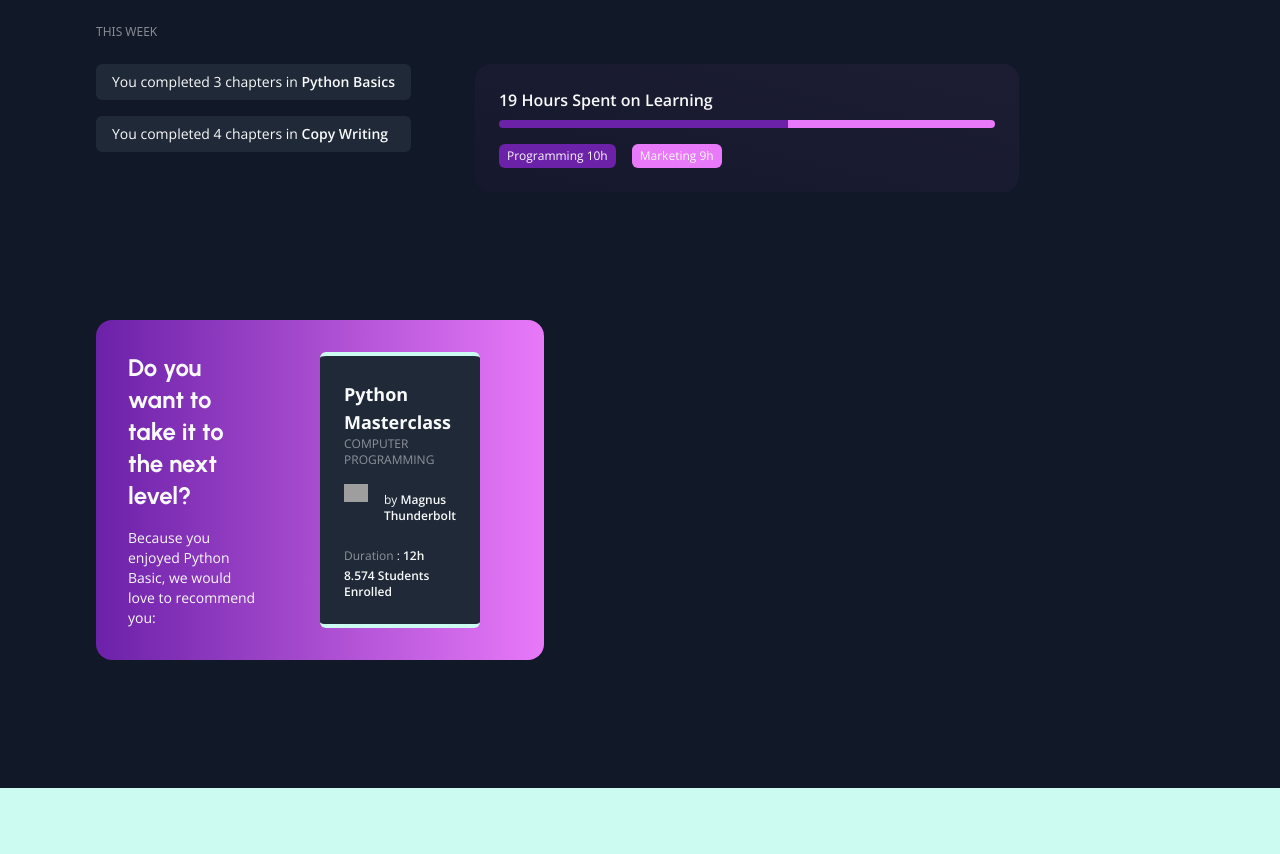
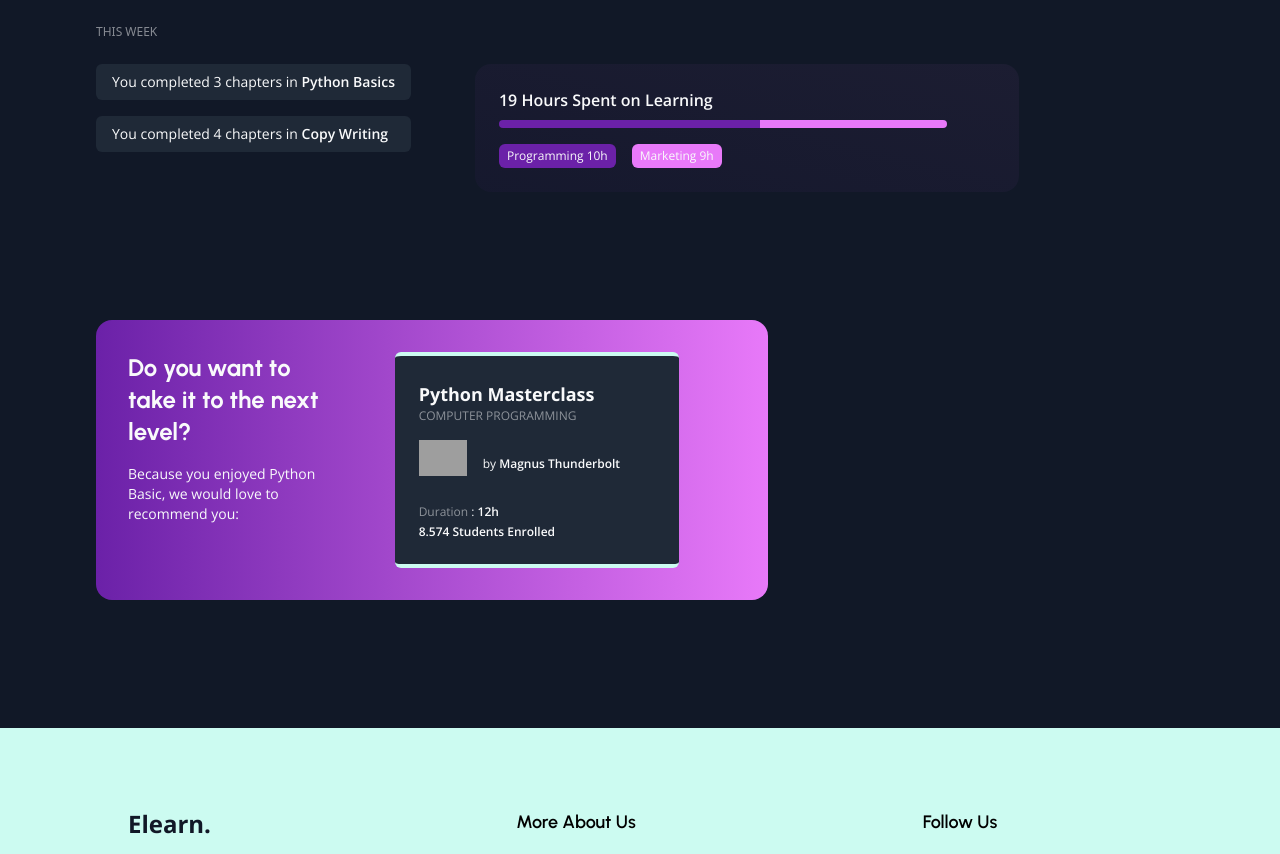
Before and after one commit to antoniogrosu/elearn-frontend, a React (Vite) app: page /courses in a window 1280 px wide. Shown: the part 688-1542 px from the top of the page. Built offline with nearby package versions, Linux system fonts and the light colour scheme; grey boxes are pictures that could not be loaded.

Commit message:
fixed w sizes

```diff
--- a/src/Components/CoursesPage/Stats.jsx
+++ b/src/Components/CoursesPage/Stats.jsx
@@ -25,7 +25,7 @@ export default function Stats() {
           <h1 className="text-md text-gray-50 open-sans font-semibold">
             19 Hours Spent on Learning
           </h1>
-          <div className="max-md w-full flex justify-between mt-2">
+          <div className="max-w-md w-full flex justify-between mt-2">
             <div className="bg-purple-800 w-7/12 p-1 rounded-l-full"></div>
             <div className="bg-fuchsia-400 w-5/12 p-1 rounded-r-full"></div>
           </div>
--- a/src/Components/CoursesPage/Suggestion.jsx
+++ b/src/Components/CoursesPage/Suggestion.jsx
@@ -4,7 +4,7 @@ import { data } from "../../../DUMMY_DATA";
 export default function Suggestion() {
   const object = data.promotion;
   return (
-    <div className="w-full max-w-md md:w-10/12 2xl:w-4/12 bg-gradient-to-r from-purple-800 to-fuchsia-400 p-6 md:p-8 rounded-2xl flex md:flex-row flex-col items-start justify-around ">
+    <div className="w-full max-w-2xl md:w-10/12 2xl:w-4/12 bg-gradient-to-r from-purple-800 to-fuchsia-400 p-6 md:p-8 rounded-2xl flex md:flex-row flex-col items-start justify-around ">
       <div className="w-full md:w-4/12">
         <h1 className="text-gray-50 urbanist font-bold text-2xl">
           Do you want to take it to the next level?
```
